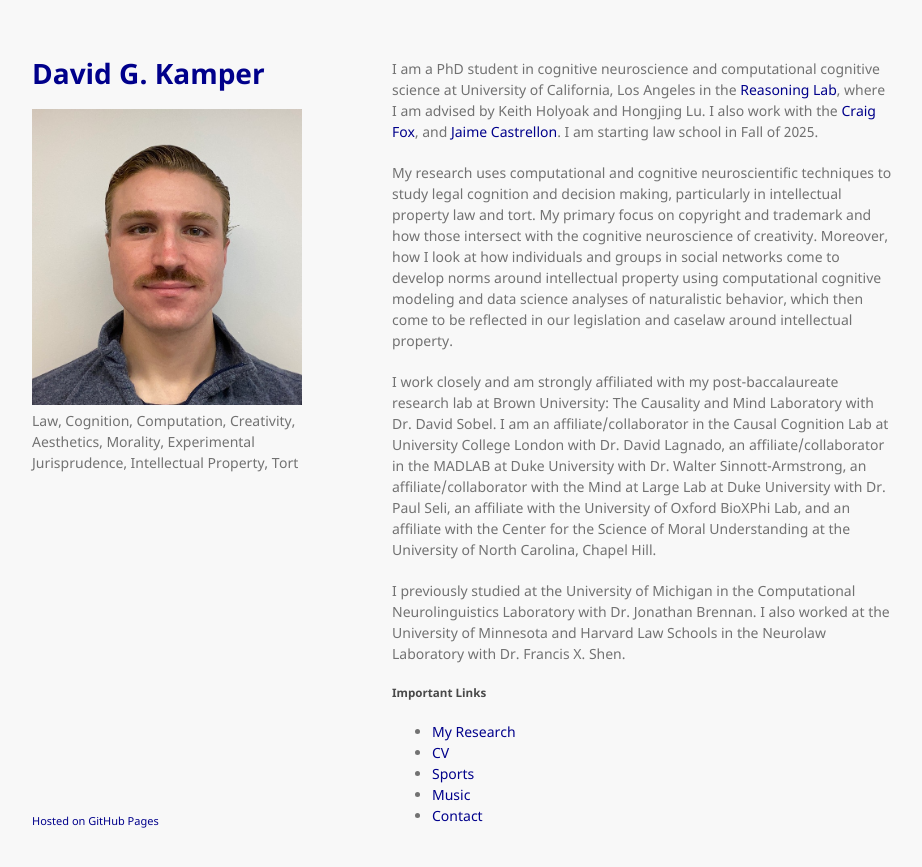
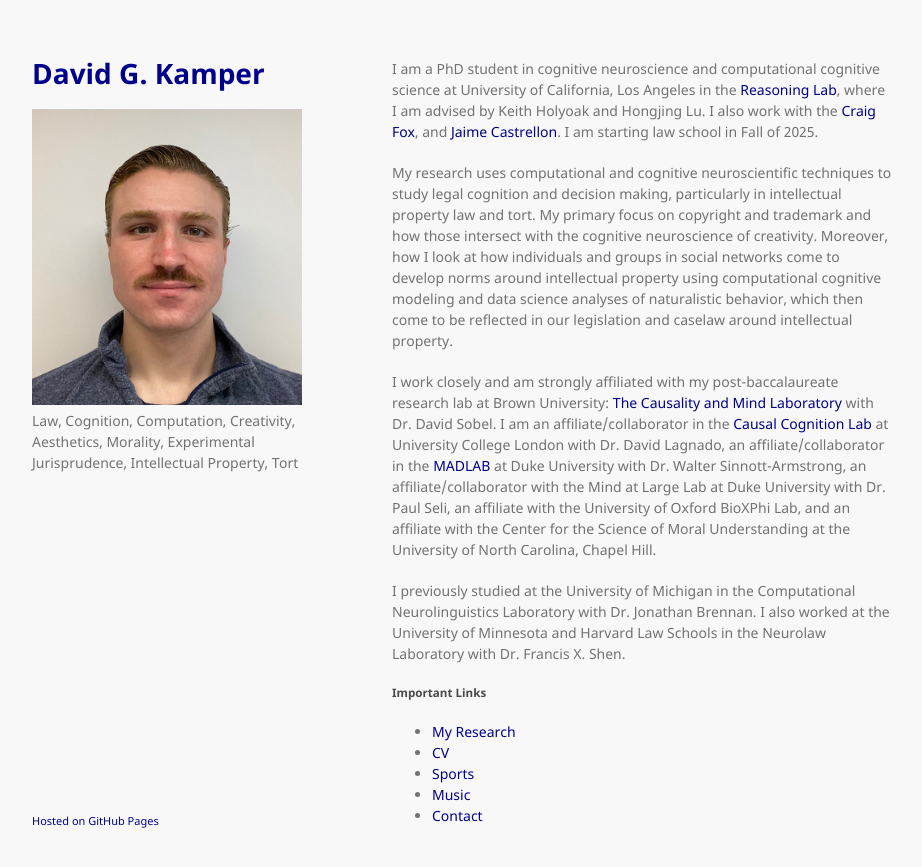
Before and after one commit to dgkamper/dgkamper.github.io, a Jekyll site: the page built from index.md, in a window 1280 px wide. Shown: the top 867 px of the page, without its empty margins (178-1100 px from the left). Built offline with Jekyll 4.4.1, drawn with Linux system fonts in a browser that asks for light colours; part of the change alters nothing that is shown.

```diff
--- a/index.md
+++ b/index.md
@@ -6,7 +6,7 @@ I am a PhD student in cognitive neuroscience and computational cognitive science
 
 My research uses computational and cognitive neuroscientific techniques to study legal cognition and decision making, particularly in intellectual property law and tort. My primary focus on copyright and trademark and how those intersect with the cognitive neuroscience of creativity. Moreover, how I look at how individuals and groups in social networks come to develop norms around intellectual property using computational cognitive modeling and data science analyses of naturalistic behavior, which then come to be reflected in our legislation and caselaw around intellectual property.
 
-I work closely and am strongly affiliated with my post-baccalaureate research lab at Brown University: The Causality and Mind Laboratory with Dr. David Sobel. I am an affiliate/collaborator in the Causal Cognition Lab at University College London with Dr. David Lagnado, an affiliate/collaborator in the MADLAB at Duke University with Dr. Walter Sinnott-Armstrong, an affiliate/collaborator with the Mind at Large Lab at Duke University with Dr. Paul Seli, an affiliate with the University of Oxford BioXPhi Lab, and an affiliate with the Center for the Science of Moral Understanding at the University of North Carolina, Chapel Hill.
+I work closely and am strongly affiliated with my post-baccalaureate research lab at Brown University: [The Causality and Mind Laboratory](https://sites.brown.edu/causalityandmindlab/) with Dr. David Sobel. I am an affiliate/collaborator in the [Causal Cognition Lab](https://causalcognitionlab.com/) at University College London with Dr. David Lagnado, an affiliate/collaborator in the [MADLAB](https://kenan.ethics.duke.edu/mad-lab/) at Duke University with Dr. Walter Sinnott-Armstrong, an affiliate/collaborator with the Mind at Large Lab at Duke University with Dr. Paul Seli, an affiliate with the University of Oxford BioXPhi Lab, and an affiliate with the Center for the Science of Moral Understanding at the University of North Carolina, Chapel Hill.
 
 I previously studied at the University of Michigan in the Computational Neurolinguistics Laboratory with Dr. Jonathan Brennan. I also worked at the University of Minnesota and Harvard Law Schools in the Neurolaw Laboratory with Dr. Francis X. Shen.
 
```
